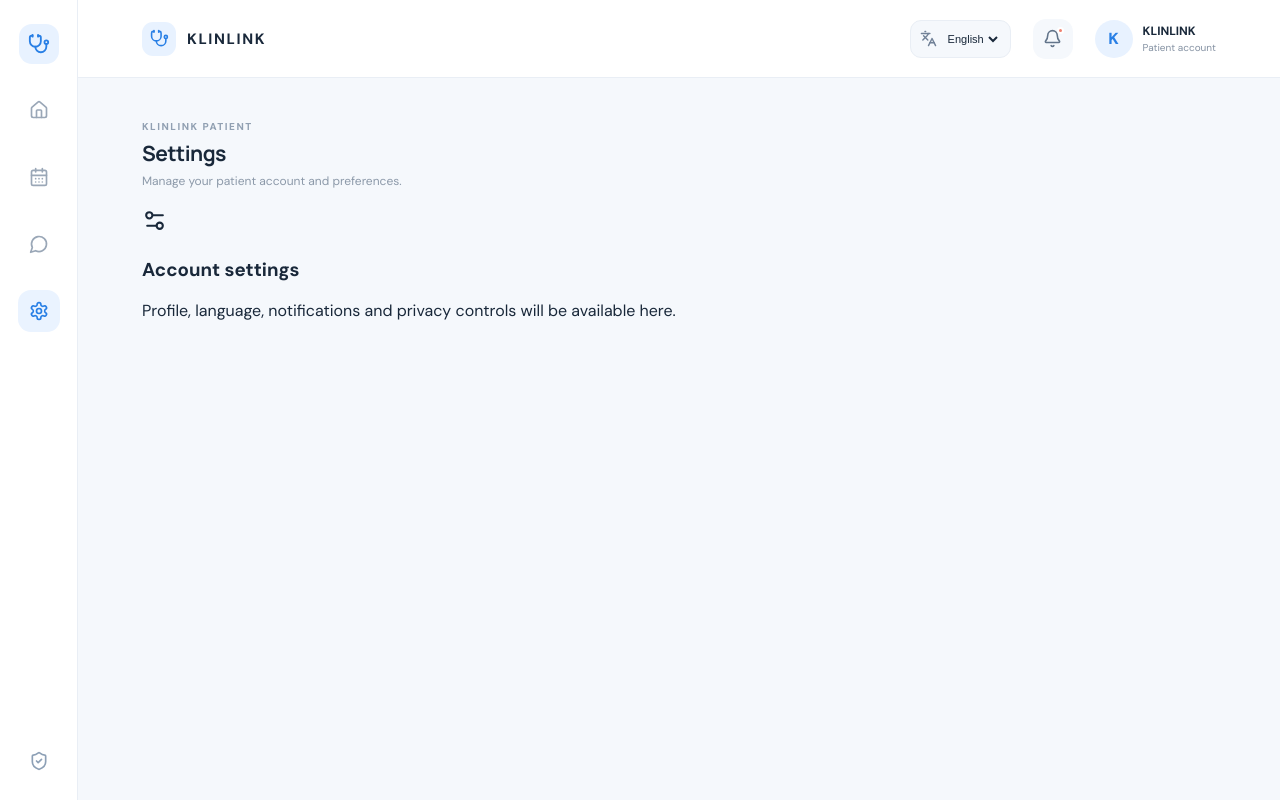
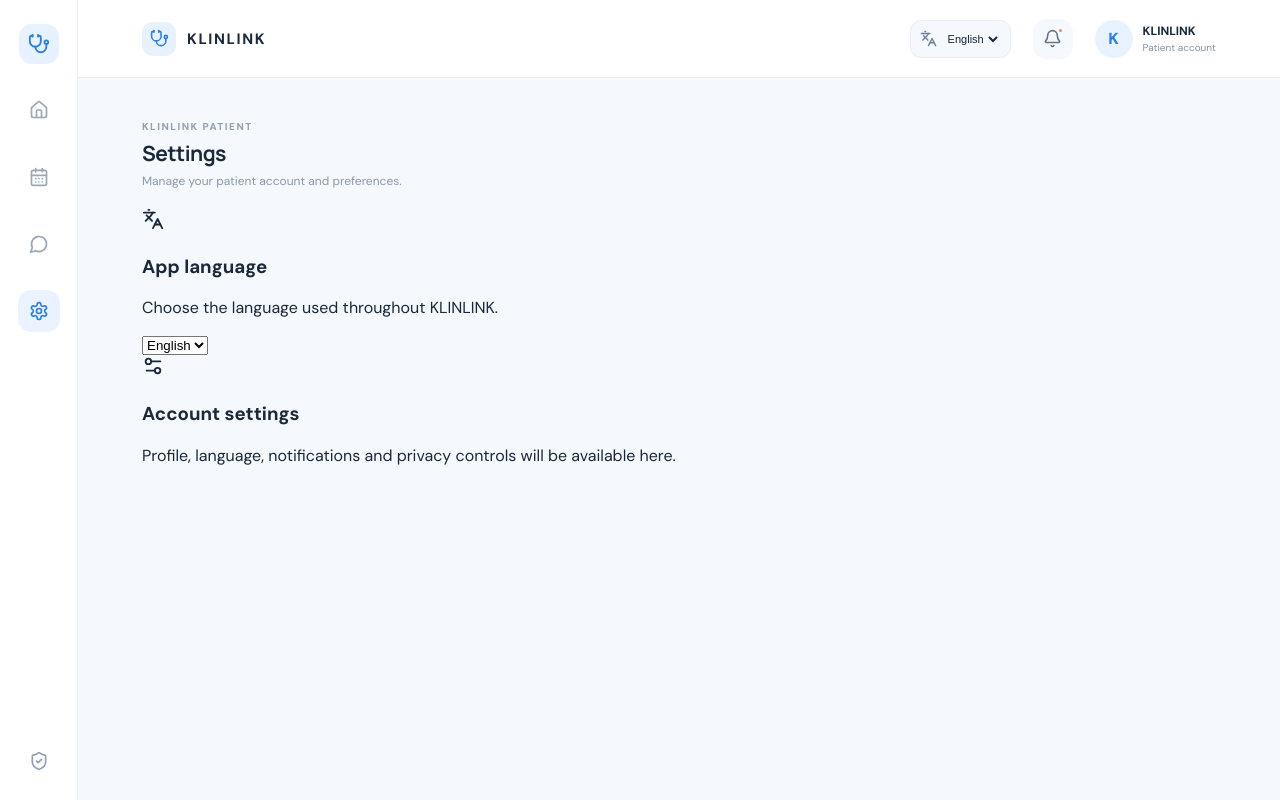
Before and after one commit to toufikch205-rgb/klinlink, a React (Vite) app in the folder apps/web/: page / in a window 1280 px wide. Both pictures are taken after a click on the button 38 px from the left and 311 px from the top of the page. Built offline with nearby package versions, Linux system fonts and the light colour scheme.

Commit message:
Add working language selector to patient settings

```diff
--- a/apps/web/src/features/patients/pages/PatientSettingsPage.tsx
+++ b/apps/web/src/features/patients/pages/PatientSettingsPage.tsx
@@ -1,10 +1,47 @@
-import { Settings2 } from 'lucide-react';
+import { Languages, Settings2 } from 'lucide-react';
 import { useI18n } from '../../../shared/i18n/I18nProvider';
 
 export default function PatientSettingsPage() {
-  const { t } = useI18n();
-  return <section className="section-block destination-page">
-    <div className="section-heading"><div><p className="eyebrow">{t('patientArea')}</p><h2>{t('settings')}</h2><p className="section-caption">{t('settingsDescription')}</p></div></div>
-    <div className="destination-card"><span className="destination-icon"><Settings2 size={25} /></span><h3>{t('accountSettings')}</h3><p>{t('settingsEmpty')}</p></div>
-  </section>;
+  const { language, setLanguage, t } = useI18n();
+
+  return (
+    <section className="section-block destination-page">
+      <div className="section-heading">
+        <div>
+          <p className="eyebrow">{t('patientArea')}</p>
+          <h2>{t('settings')}</h2>
+          <p className="section-caption">{t('settingsDescription')}</p>
+        </div>
+      </div>
+
+      <div className="settings-list">
+        <section className="settings-card" aria-labelledby="language-setting-title">
+          <span className="settings-icon"><Languages size={22} /></span>
+          <div className="settings-copy">
+            <h3 id="language-setting-title">{t('languageTitle')}</h3>
+            <p>{t('languageDescription')}</p>
+          </div>
+          <label className="settings-language-control">
+            <span className="sr-only">{t('language')}</span>
+            <select
+              aria-label={t('language')}
+              value={language}
+              onChange={(event) => setLanguage(event.target.value as 'en' | 'ar')}
+            >
+              <option value="en">{t('english')}</option>
+              <option value="ar">{t('arabic')}</option>
+            </select>
+          </label>
+        </section>
+
+        <section className="settings-card" aria-labelledby="account-setting-title">
+          <span className="settings-icon"><Settings2 size={22} /></span>
+          <div className="settings-copy">
+            <h3 id="account-setting-title">{t('accountSettings')}</h3>
+            <p>{t('settingsEmpty')}</p>
+          </div>
+        </section>
+      </div>
+    </section>
+  );
 }
```
